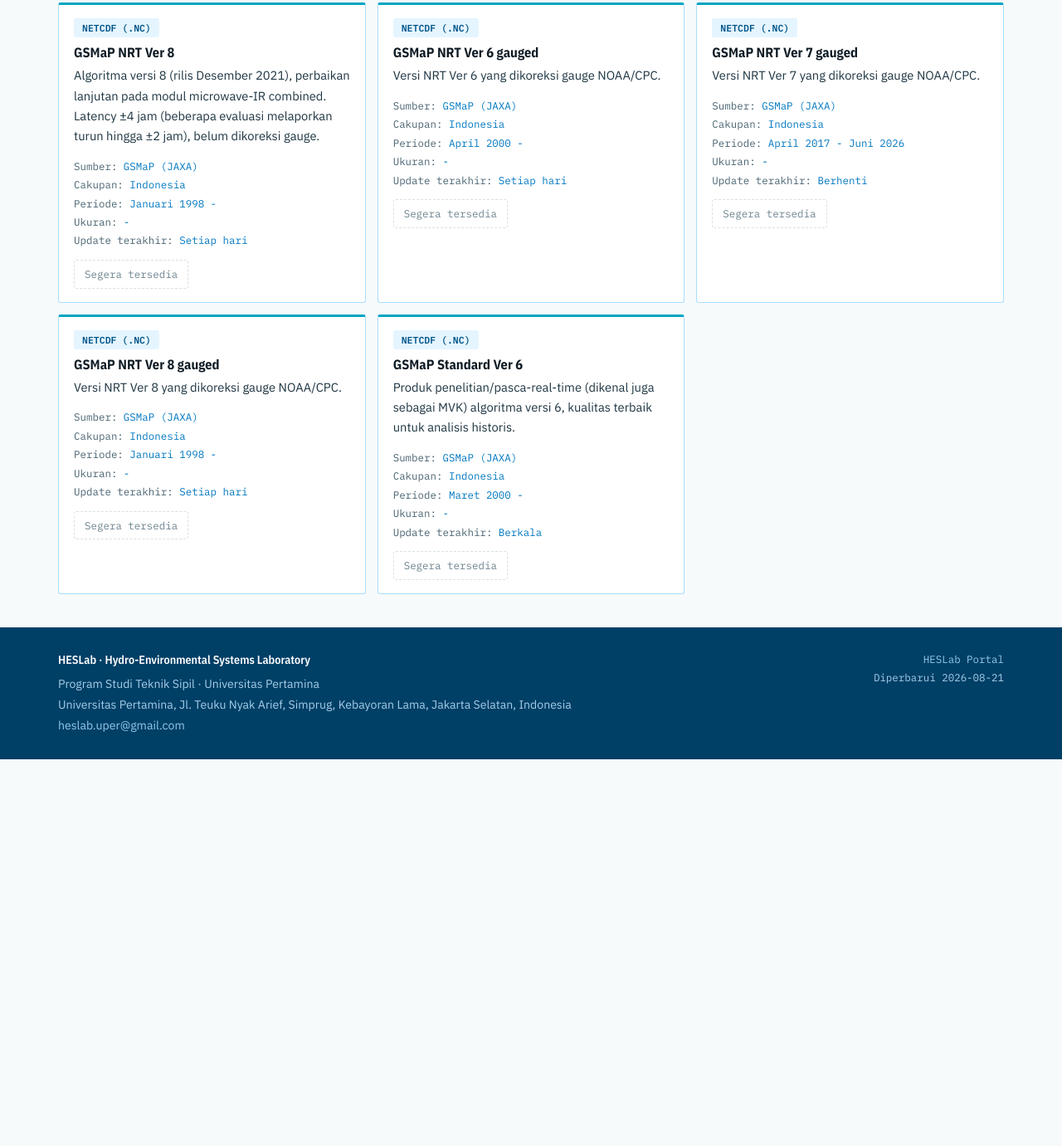
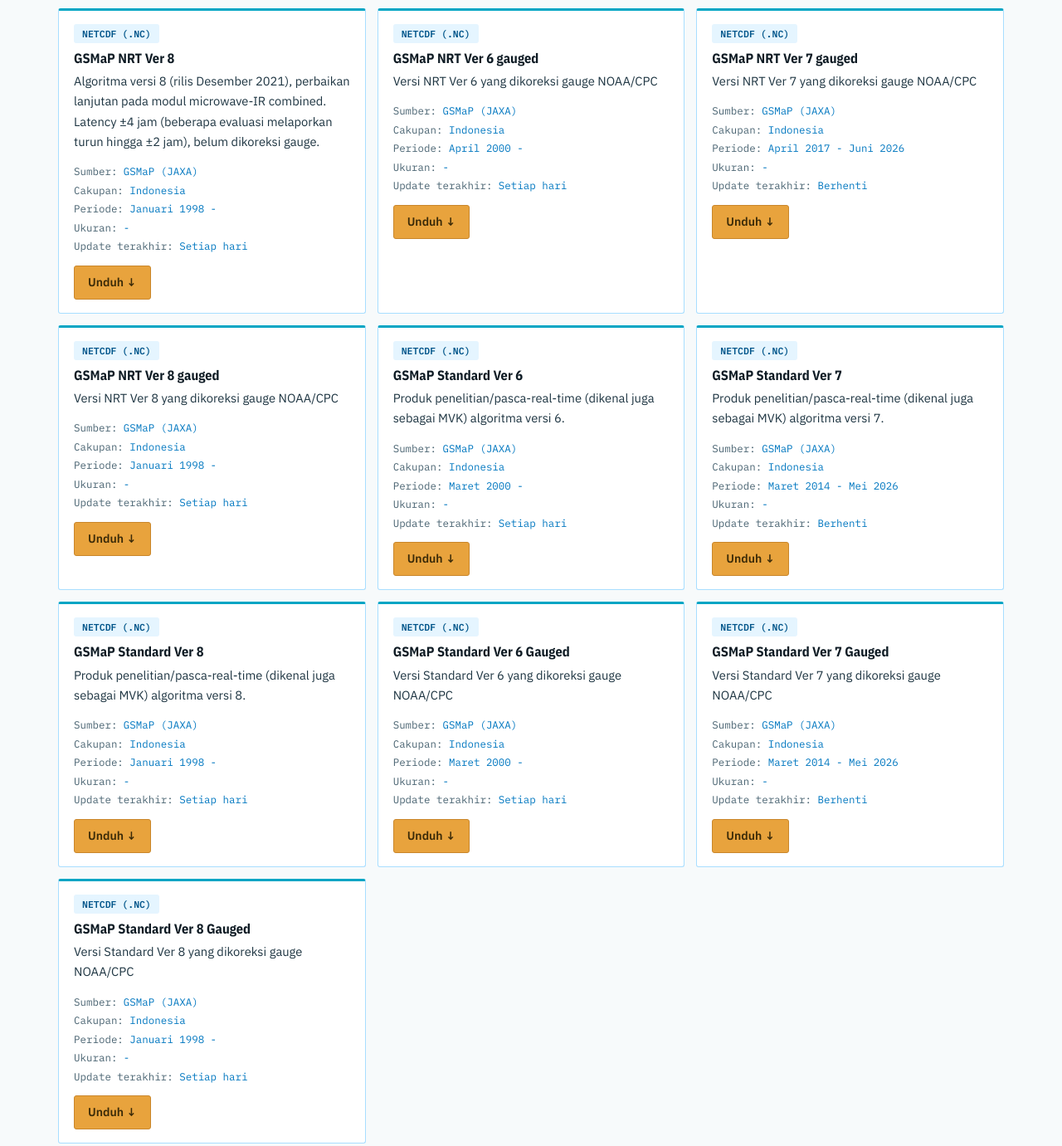
Before and after one commit to heslab-uper/heslab-website, a plain HTML site: page data/hujan-satelit/index.html in a window 1280 px wide. Shown: the part 694-2075 px from the top of the page at 83% size. Before the commit the page ends 1609 px from the top, so only its background shows below. Drawn offline with nearby package versions, Linux system fonts and the light colour scheme.

Commit message:
Perbarui isi situs 2026-08-21 17:02

```diff
--- a/data/hujan-satelit/index.html
+++ b/data/hujan-satelit/index.html
@@ -52,58 +52,93 @@
 <div class="card">
   <div class="meta"><span class="badge">NETCDF (.NC)</span></div>
   <h3>GSMaP Now</h3>
-  <p>Produk hujan real-time JAXA, diperbarui setiap jam dengan latency ±1 jam sejak observasi. Resolusi temporal 1 jam.</p>
+  <p>Produk hujan real-time JAXA, diperbarui setiap jam dengan latency ±1 jam sejak observasi. Bresolusi temporal 1 jam.</p>
   <div class="dl-meta"><div><span class="k">Sumber:</span> GSMaP (JAXA)</div><div><span class="k">Cakupan:</span> Indonesia</div><div><span class="k">Periode:</span> Maret 2017 -</div><div><span class="k">Ukuran:</span> -</div><div><span class="k">Update terakhir:</span> Setiap hari</div></div>
-  <span class="soon">Segera tersedia</span>
+  <a class="btn-cta" href="https://drive.google.com/drive/folders/1Yp7Rk2-lI_phPFVm7YNHyYXlq1izNl69?usp=sharing" target="_blank" rel="noopener">Unduh ↓</a>
 </div>
 <div class="card">
   <div class="meta"><span class="badge">NETCDF (.NC)</span></div>
   <h3>GSMaP NRT Ver 6</h3>
   <p>Produk near real-time algoritma versi 6, latency ±4 jam sejak observasi. Data mentah (belum dikoreksi gauge), resolusi 0.1°/jam.</p>
   <div class="dl-meta"><div><span class="k">Sumber:</span> GSMaP (JAXA)</div><div><span class="k">Cakupan:</span> Indonesia</div><div><span class="k">Periode:</span> April 2000 -</div><div><span class="k">Ukuran:</span> -</div><div><span class="k">Update terakhir:</span> Setiap hari</div></div>
-  <span class="soon">Segera tersedia</span>
+  <a class="btn-cta" href="https://drive.google.com/drive/folders/1ZGsYjLOUocvV9ki5fIkprz4iOIrJOeUX?usp=sharing" target="_blank" rel="noopener">Unduh ↓</a>
 </div>
 <div class="card">
   <div class="meta"><span class="badge">NETCDF (.NC)</span></div>
   <h3>GSMaP NRT Ver 7</h3>
   <p>Sama seperti Ver 6, namun menggunakan algoritma versi 7 (perbaikan akurasi retrieval microwave-IR dan kontrol kualitas dibanding versi sebelumnya). Latency ±4 jam, belum dikoreksi gauge.</p>
   <div class="dl-meta"><div><span class="k">Sumber:</span> GSMaP (JAXA)</div><div><span class="k">Cakupan:</span> Indonesia</div><div><span class="k">Periode:</span> April 2017 - Juni 2026</div><div><span class="k">Ukuran:</span> -</div><div><span class="k">Update terakhir:</span> Berhenti</div></div>
-  <span class="soon">Segera tersedia</span>
+  <a class="btn-cta" href="https://drive.google.com/drive/folders/14sqkerXyPeKFKN1PysgTPvoZHM150gtM?usp=sharing" target="_blank" rel="noopener">Unduh ↓</a>
 </div>
 <div class="card">
   <div class="meta"><span class="badge">NETCDF (.NC)</span></div>
   <h3>GSMaP NRT Ver 8</h3>
   <p>Algoritma versi 8 (rilis Desember 2021), perbaikan lanjutan pada modul microwave-IR combined. Latency ±4 jam (beberapa evaluasi melaporkan turun hingga ±2 jam), belum dikoreksi gauge.</p>
   <div class="dl-meta"><div><span class="k">Sumber:</span> GSMaP (JAXA)</div><div><span class="k">Cakupan:</span> Indonesia</div><div><span class="k">Periode:</span> Januari 1998 -</div><div><span class="k">Ukuran:</span> -</div><div><span class="k">Update terakhir:</span> Setiap hari</div></div>
-  <span class="soon">Segera tersedia</span>
+  <a class="btn-cta" href="https://drive.google.com/drive/folders/1J5QPPVWZ5arNPyH3tFp29Ici0KgIsDJd?usp=sharing" target="_blank" rel="noopener">Unduh ↓</a>
 </div>
 <div class="card">
   <div class="meta"><span class="badge">NETCDF (.NC)</span></div>
   <h3>GSMaP NRT Ver 6 gauged</h3>
-  <p>Versi NRT Ver 6 yang dikoreksi gauge NOAA/CPC.</p>
+  <p>Versi NRT Ver 6 yang dikoreksi gauge NOAA/CPC</p>
   <div class="dl-meta"><div><span class="k">Sumber:</span> GSMaP (JAXA)</div><div><span class="k">Cakupan:</span> Indonesia</div><div><span class="k">Periode:</span> April 2000 -</div><div><span class="k">Ukuran:</span> -</div><div><span class="k">Update terakhir:</span> Setiap hari</div></div>
-  <span class="soon">Segera tersedia</span>
+  <a class="btn-cta" href="https://drive.google.com/drive/folders/1lYdCIuFZyRXJxWiwKaFxJG10bxEoluLz?usp=sharing" target="_blank" rel="noopener">Unduh ↓</a>
 </div>
 <div class="card">
   <div class="meta"><span class="badge">NETCDF (.NC)</span></div>
   <h3>GSMaP NRT Ver 7 gauged</h3>
-  <p>Versi NRT Ver 7 yang dikoreksi gauge NOAA/CPC.</p>
+  <p>Versi NRT Ver 7 yang dikoreksi gauge NOAA/CPC</p>
   <div class="dl-meta"><div><span class="k">Sumber:</span> GSMaP (JAXA)</div><div><span class="k">Cakupan:</span> Indonesia</div><div><span class="k">Periode:</span> April 2017 - Juni 2026</div><div><span class="k">Ukuran:</span> -</div><div><span class="k">Update terakhir:</span> Berhenti</div></div>
-  <span class="soon">Segera tersedia</span>
+  <a class="btn-cta" href="https://drive.google.com/drive/folders/1gOguD9Sf4tIenQLXiPRNwZWFHvqG8R-U?usp=sharing" target="_blank" rel="noopener">Unduh ↓</a>
 </div>
 <div class="card">
   <div class="meta"><span class="badge">NETCDF (.NC)</span></div>
   <h3>GSMaP NRT Ver 8 gauged</h3>
-  <p>Versi NRT Ver 8 yang dikoreksi gauge NOAA/CPC.</p>
+  <p>Versi NRT Ver 8 yang dikoreksi gauge NOAA/CPC</p>
   <div class="dl-meta"><div><span class="k">Sumber:</span> GSMaP (JAXA)</div><div><span class="k">Cakupan:</span> Indonesia</div><div><span class="k">Periode:</span> Januari 1998 -</div><div><span class="k">Ukuran:</span> -</div><div><span class="k">Update terakhir:</span> Setiap hari</div></div>
-  <span class="soon">Segera tersedia</span>
+  <a class="btn-cta" href="https://drive.google.com/drive/folders/1JWYn_2amjSTGjhZCrldqxJV05kIoS8KH?usp=sharing" target="_blank" rel="noopener">Unduh ↓</a>
 </div>
 <div class="card">
   <div class="meta"><span class="badge">NETCDF (.NC)</span></div>
   <h3>GSMaP Standard Ver 6</h3>
-  <p>Produk penelitian/pasca-real-time (dikenal juga sebagai MVK) algoritma versi 6, kualitas terbaik untuk analisis historis.</p>
-  <div class="dl-meta"><div><span class="k">Sumber:</span> GSMaP (JAXA)</div><div><span class="k">Cakupan:</span> Indonesia</div><div><span class="k">Periode:</span> Maret 2000 -</div><div><span class="k">Ukuran:</span> -</div><div><span class="k">Update terakhir:</span> Berkala</div></div>
-  <span class="soon">Segera tersedia</span>
+  <p>Produk penelitian/pasca-real-time (dikenal juga sebagai MVK) algoritma versi 6.</p>
+  <div class="dl-meta"><div><span class="k">Sumber:</span> GSMaP (JAXA)</div><div><span class="k">Cakupan:</span> Indonesia</div><div><span class="k">Periode:</span> Maret  2000 -</div><div><span class="k">Ukuran:</span> -</div><div><span class="k">Update terakhir:</span> Setiap hari</div></div>
+  <a class="btn-cta" href="https://drive.google.com/drive/folders/1iML3-IHHujOoNrzfqXq1g4vd9ZFqm3XI?usp=sharing" target="_blank" rel="noopener">Unduh ↓</a>
+</div>
+<div class="card">
+  <div class="meta"><span class="badge">NETCDF (.NC)</span></div>
+  <h3>GSMaP Standard Ver 7</h3>
+  <p>Produk penelitian/pasca-real-time (dikenal juga sebagai MVK) algoritma versi 7.</p>
+  <div class="dl-meta"><div><span class="k">Sumber:</span> GSMaP (JAXA)</div><div><span class="k">Cakupan:</span> Indonesia</div><div><span class="k">Periode:</span> Maret  2014 - Mei 2026</div><div><span class="k">Ukuran:</span> -</div><div><span class="k">Update terakhir:</span> Berhenti</div></div>
+  <a class="btn-cta" href="https://drive.google.com/drive/folders/1AATS1ZOit9jNr8wRdW2lebsQEF7ED-1u?usp=sharing" target="_blank" rel="noopener">Unduh ↓</a>
+</div>
+<div class="card">
+  <div class="meta"><span class="badge">NETCDF (.NC)</span></div>
+  <h3>GSMaP Standard Ver 8</h3>
+  <p>Produk penelitian/pasca-real-time (dikenal juga sebagai MVK) algoritma versi 8.</p>
+  <div class="dl-meta"><div><span class="k">Sumber:</span> GSMaP (JAXA)</div><div><span class="k">Cakupan:</span> Indonesia</div><div><span class="k">Periode:</span> Januari 1998 -</div><div><span class="k">Ukuran:</span> -</div><div><span class="k">Update terakhir:</span> Setiap hari</div></div>
+  <a class="btn-cta" href="https://drive.google.com/drive/folders/1z1z2OgRw5l-9Zt5nErBugq1Rc4X5t7cB?usp=sharing" target="_blank" rel="noopener">Unduh ↓</a>
+</div>
+<div class="card">
+  <div class="meta"><span class="badge">NETCDF (.NC)</span></div>
+  <h3>GSMaP Standard Ver 6 Gauged</h3>
+  <p>Versi  Standard Ver 6 yang dikoreksi gauge NOAA/CPC</p>
+  <div class="dl-meta"><div><span class="k">Sumber:</span> GSMaP (JAXA)</div><div><span class="k">Cakupan:</span> Indonesia</div><div><span class="k">Periode:</span> Maret  2000 -</div><div><span class="k">Ukuran:</span> -</div><div><span class="k">Update terakhir:</span> Setiap hari</div></div>
+  <a class="btn-cta" href="https://drive.google.com/drive/folders/1JqJNU_lV12QrRLRnHuRH3t526axaKJfM?usp=sharing" target="_blank" rel="noopener">Unduh ↓</a>
+</div>
+<div class="card">
+  <div class="meta"><span class="badge">NETCDF (.NC)</span></div>
+  <h3>GSMaP Standard Ver 7 Gauged</h3>
+  <p>Versi  Standard Ver 7 yang dikoreksi gauge NOAA/CPC</p>
+  <div class="dl-meta"><div><span class="k">Sumber:</span> GSMaP (JAXA)</div><div><span class="k">Cakupan:</span> Indonesia</div><div><span class="k">Periode:</span> Maret  2014 - Mei 2026</div><div><span class="k">Ukuran:</span> -</div><div><span class="k">Update terakhir:</span> Berhenti</div></div>
+  <a class="btn-cta" href="https://drive.google.com/drive/folders/1c9Z4p-NT6Xtp0W0g3fxhKp2CFPjXJnxE?usp=sharing" target="_blank" rel="noopener">Unduh ↓</a>
+</div>
+<div class="card">
+  <div class="meta"><span class="badge">NETCDF (.NC)</span></div>
+  <h3>GSMaP Standard Ver 8 Gauged</h3>
+  <p>Versi  Standard Ver 8 yang dikoreksi gauge NOAA/CPC</p>
+  <div class="dl-meta"><div><span class="k">Sumber:</span> GSMaP (JAXA)</div><div><span class="k">Cakupan:</span> Indonesia</div><div><span class="k">Periode:</span> Januari 1998 -</div><div><span class="k">Ukuran:</span> -</div><div><span class="k">Update terakhir:</span> Setiap hari</div></div>
+  <a class="btn-cta" href="https://drive.google.com/drive/folders/1hmQQwat1Ut5mv4ksvU6OYlsbhWdyTAw0?usp=sharing" target="_blank" rel="noopener">Unduh ↓</a>
 </div>
 </div>
 
```
Also changed, not shown: data/gis/index.html (+4 -11 lines), index.html (+1 -1 lines).
